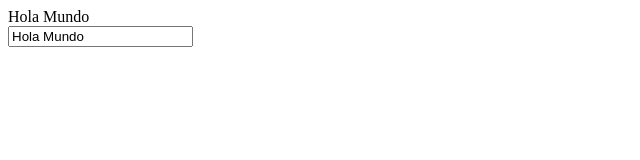
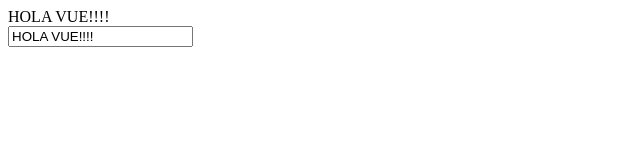
Before and after one commit to JoselyneCoello/reactividadVuejs3, a plain HTML site: page index.html in a window 1280 px wide. Shown: the full height of the page, 0-640 px from the left. Drawn offline with nearby package versions, Linux system fonts and the light colour scheme.

Commit message:
create app vue

```diff
--- a/index.html
+++ b/index.html
@@ -8,24 +8,22 @@
 </head>
 <body>
     <div id="app">
-        <span></span>
+        <span v-text="message"></span>
         <br />
-        <input type="text">
+        <input type="text" v-model="message">
     </div>
+    <script src="https:/unpkg.com/vue@next"></script>
     <script>
-        const data = {
-            message: "Hola Mundo"
-        };
-        const span = document.querySelector("span");
-        span.innerText = data.message;
+        const {createApp} = Vue;
 
-        const input = document.querySelector("input");
-        input.value = data.message;
-
-        input.addEventListener("input", () => {
-            data.message = input.value;
-            span.innerText = data.message;
-        })
+        const app = createApp({
+            data() {
+                return {
+                    message: 'HOLA VUE!!!!'
+                };
+            }
+        });
+        app.mount("#app");
     </script>
 </body>
 </html>
```
